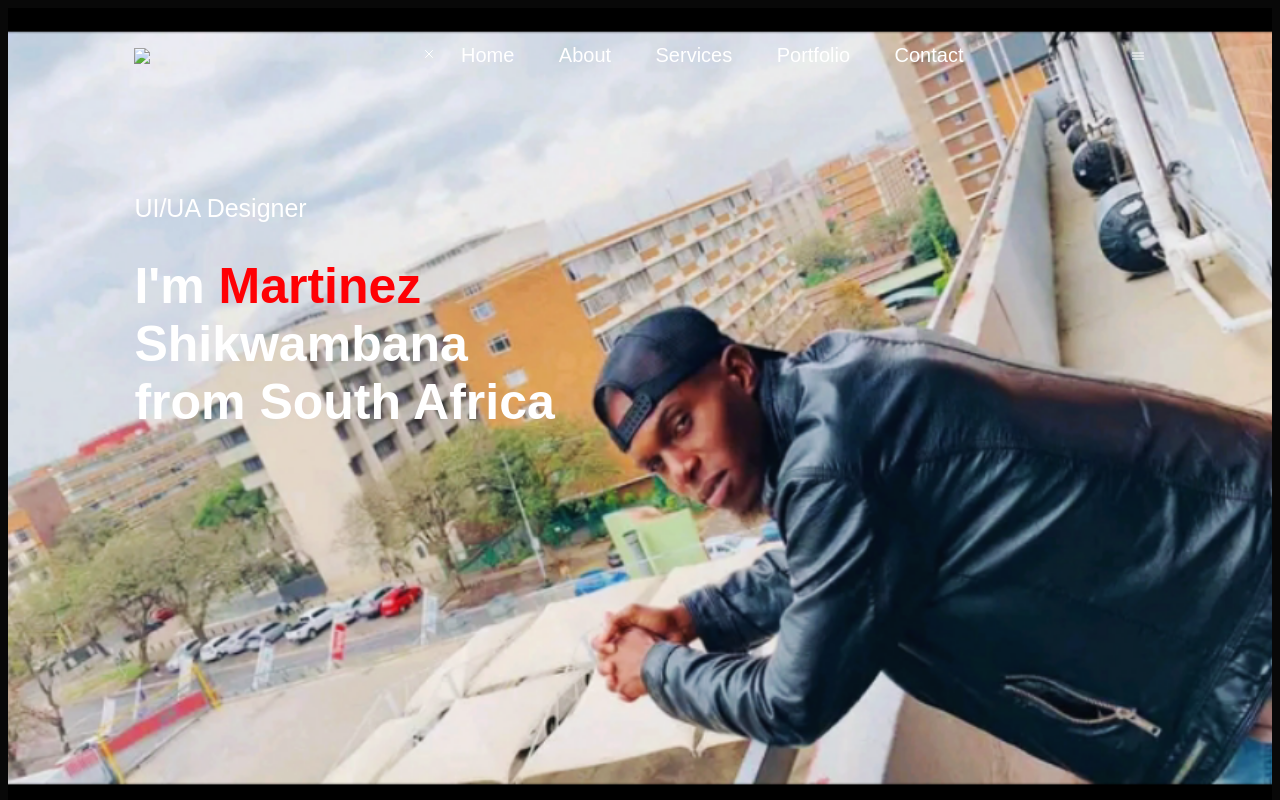
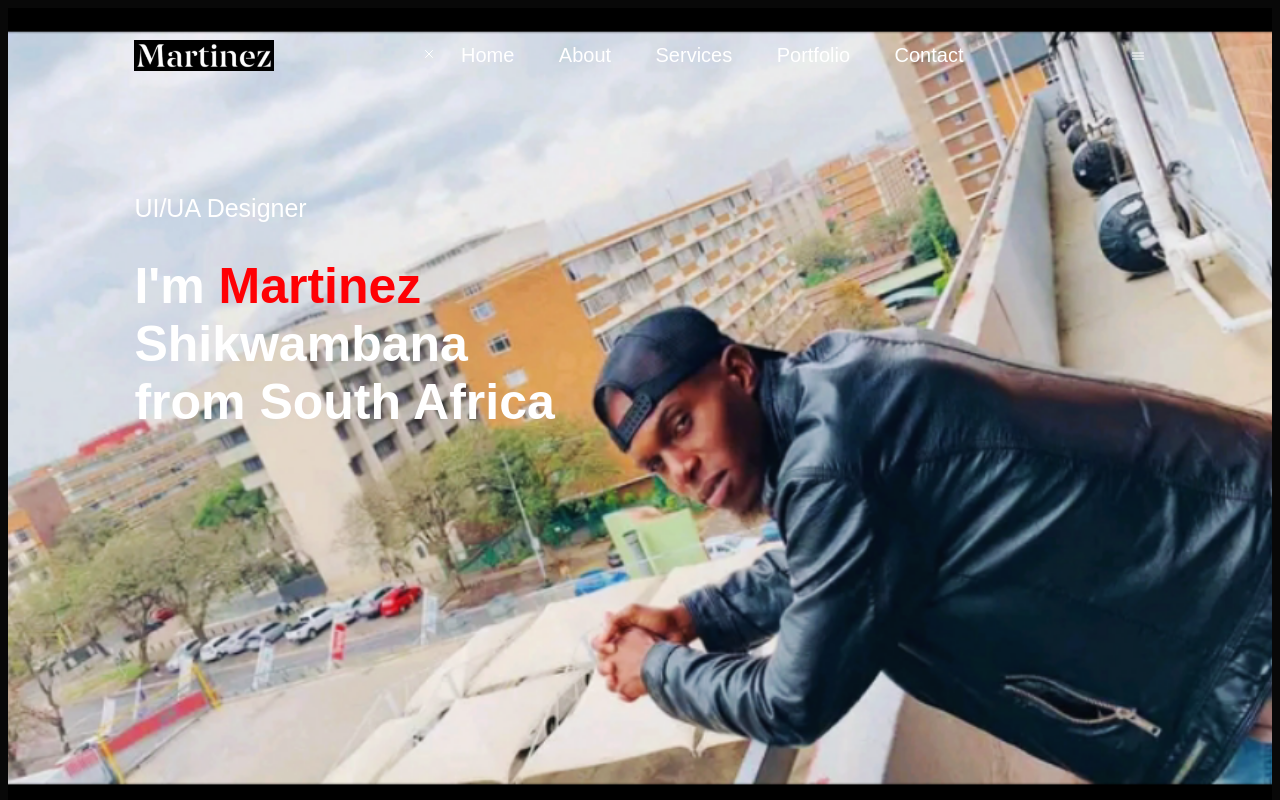
Before and after one commit to Martinezpardon/Resume, a plain HTML site: page index.html in a window 1280 px wide. Shown: the top 800 px of the page. Drawn offline with nearby package versions, Linux system fonts and the light colour scheme.

Commit message:
Update index.html logo path

```diff
--- a/index.html
+++ b/index.html
@@ -11,7 +11,7 @@
   <div id="header">
       <div class="container">
           <nav>
-              <img src="images/logo1.png" class="logo">
+              <img src="logo1.png" class="logo">
 
               <ul id="sidemenu">
                 <ion-icon name="close-outline" onclick="closemenu()"></ion-icon>
```
